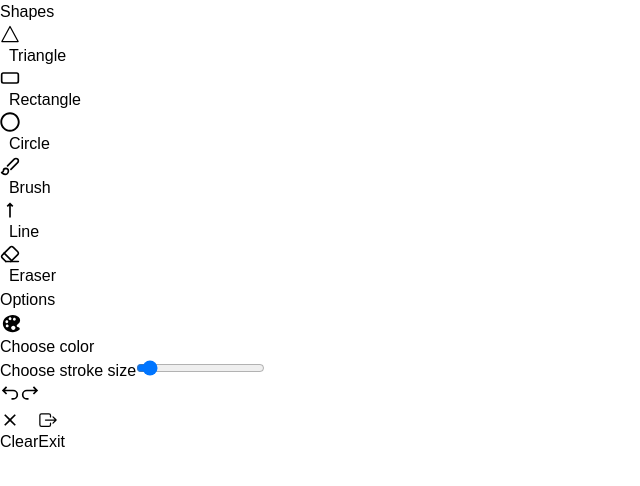
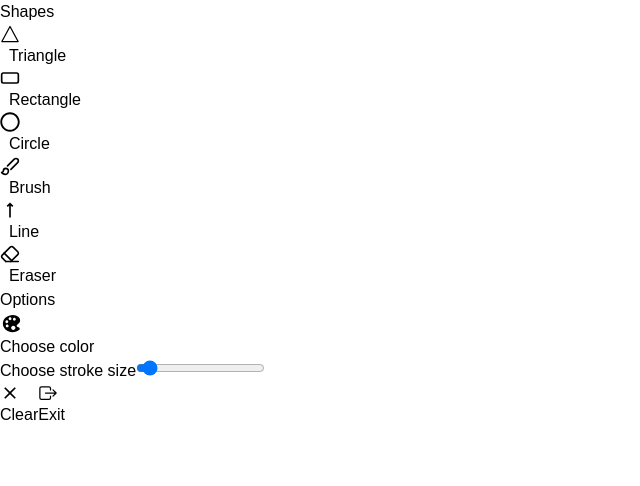
Before and after one commit to samratb601/draw-sync, a React (Vite) app in the folder client/: page /1 in a window 1280 px wide. Shown: the top 486 px of the page, without its empty margins (0-640 px from the left). Built offline with nearby package versions, Linux system fonts and the light colour scheme; no server answers.

Commit message:
removed redo undo

```diff
--- a/client/src/components/Toolbar.tsx
+++ b/client/src/components/Toolbar.tsx
@@ -117,7 +117,7 @@ export default function Toolbar() {
           className={` py-2 my-1 flex flex-col gap-2`}
         >
           {/* // REDO UNDO  */}
-          <div className="w-full flex justify-between gap-x-4">
+          {/* <div className="w-full flex justify-between gap-x-4">
             <button
               title="Undo"
               className="border-2 border-blue-600 text-blue-600 disabled:opacity-60 rounded-md px-3 py-1 w-full"
@@ -130,11 +130,11 @@ export default function Toolbar() {
               title="Redo"
               className="border-2 border-blue-600 text-blue-600  disabled:opacity-60 rounded-md px-3 py-1 w-full"
               onClick={redo}
-              // disabled={history.length <=1}
+              // disabled={historyIndex===history.length || historyIndex!=1}
             >
               <GrRedo className="inline mr-1" size={20} />
             </button>
-          </div>
+          </div> */}
 
           <button
             className="w-full h-[40px] border-2 text-blue-600  border-blue-600 hover:bg-blue-600 hover:text-white tracking-wide rounded-md"
```
